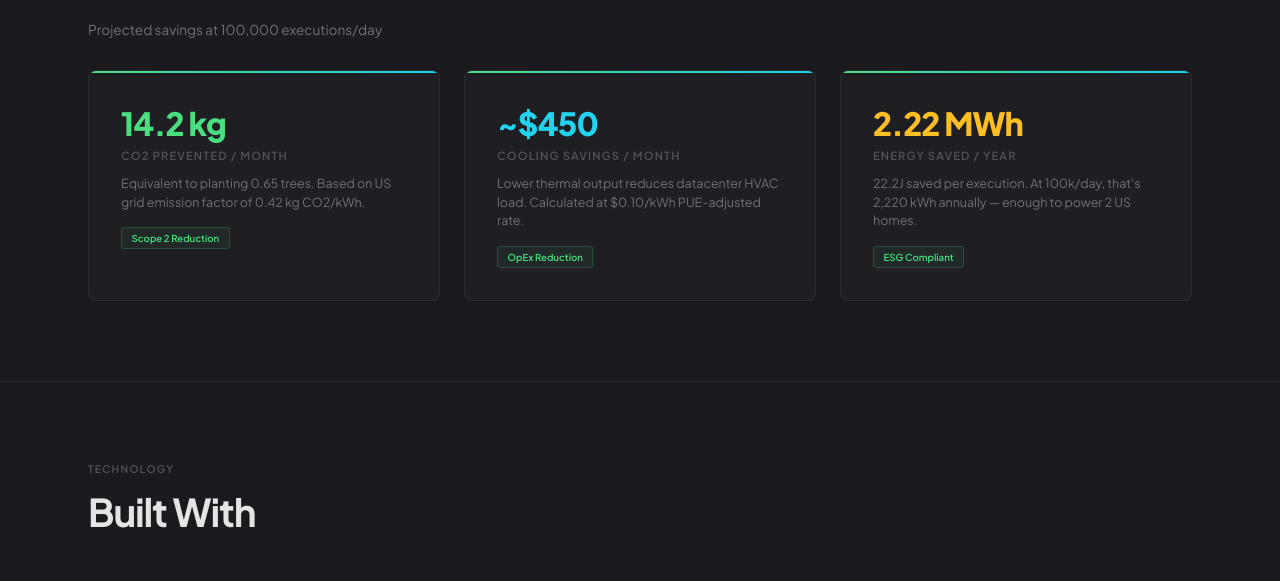
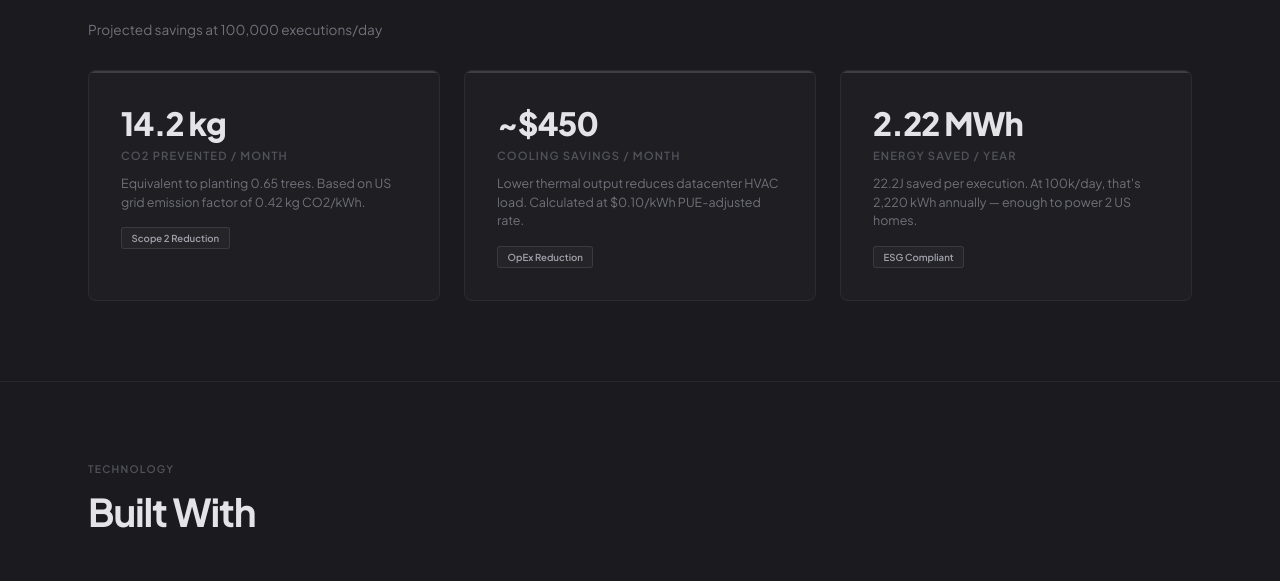
Before and after one commit to Dilraj07/Petal-, a plain HTML site: page report/index.html in a window 1280 px wide. Shown: the part 4510-5091 px from the top of the page. Drawn offline with nearby package versions, Linux system fonts and the light colour scheme.

Commit message:
Refine ESG section styling to strict monochrome palette

```diff
--- a/report/index.html
+++ b/report/index.html
@@ -841,7 +841,7 @@
       left: 0;
       right: 0;
       height: 2px;
-      background: linear-gradient(90deg, #4ade80, #22d3ee);
+      background: rgba(255, 255, 255, 0.15);
     }
 
     .esg-val {
@@ -871,12 +871,12 @@
       display: inline-block;
       margin-top: 1rem;
       padding: 0.25rem 0.6rem;
-      border: 1px solid rgba(74, 222, 128, 0.2);
+      border: 1px solid rgba(255, 255, 255, 0.1);
       border-radius: 3px;
       font-size: 0.6rem;
       font-weight: 600;
-      color: #4ade80;
-      background: rgba(74, 222, 128, 0.06);
+      color: #a1a1aa;
+      background: rgba(255, 255, 255, 0.03);
     }
 
     @media(max-width:768px) {
@@ -2008,21 +2008,21 @@
         executions/day</p>
       <div class="esg-grid">
         <div class="esg-card reveal">
-          <div class="esg-val" style="color:#4ade80">14.2 kg</div>
+          <div class="esg-val">14.2 kg</div>
           <div class="esg-label">CO2 Prevented / Month</div>
           <div class="esg-desc">Equivalent to planting 0.65 trees. Based on US grid emission factor of 0.42 kg CO2/kWh.
           </div>
           <span class="esg-badge">Scope 2 Reduction</span>
         </div>
         <div class="esg-card reveal reveal-d1">
-          <div class="esg-val" style="color:#22d3ee">~$450</div>
+          <div class="esg-val">~$450</div>
           <div class="esg-label">Cooling Savings / Month</div>
           <div class="esg-desc">Lower thermal output reduces datacenter HVAC load. Calculated at $0.10/kWh PUE-adjusted
             rate.</div>
           <span class="esg-badge">OpEx Reduction</span>
         </div>
         <div class="esg-card reveal reveal-d2">
-          <div class="esg-val" style="color:#fbbf24">2.22 MWh</div>
+          <div class="esg-val">2.22 MWh</div>
           <div class="esg-label">Energy Saved / Year</div>
           <div class="esg-desc">22.2J saved per execution. At 100k/day, that's 2,220 kWh annually — enough to power 2 US
             homes.</div>
```
